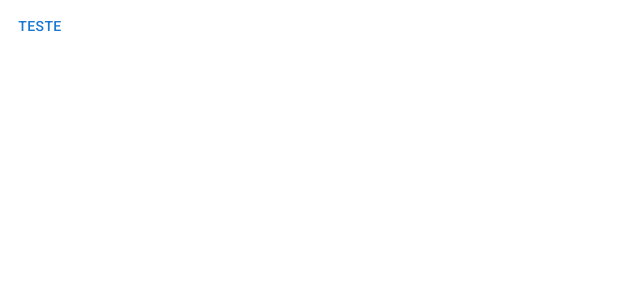
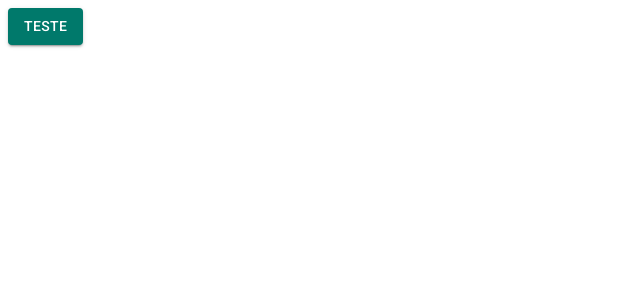
Before and after one commit to cursoskanechan/agrotis-front-test, a React (Create React App) app: page /pagina-inicial in a window 1280 px wide. Shown: the top 300 px of the page, without its empty margins (0-640 px from the left). Built offline with nearby package versions, Linux system fonts and the light colour scheme.

Commit message:
feat: Adicionado tema claro e provider.

```diff
--- a/src/App.tsx
+++ b/src/App.tsx
@@ -1,10 +1,14 @@
+import { ThemeProvider } from "@mui/material";
 import { BrowserRouter } from "react-router-dom";
 import { AppRoutes } from "./routes";
+import { LightTheme } from "./shared/themes";
 
 export const App = () => {
   return (
-   <BrowserRouter>
-    <AppRoutes/>
-   </BrowserRouter>
+    <ThemeProvider theme={LightTheme}>
+      <BrowserRouter>
+        <AppRoutes/>
+      </BrowserRouter>
+    </ThemeProvider>
   );
 }
--- a/src/routes/index.tsx
+++ b/src/routes/index.tsx
@@ -4,7 +4,7 @@
 export const AppRoutes = () => {
     return (
         <Routes>
-            <Route path="/pagina-inicial" element={<Button>Teste</Button>} />
+            <Route path="/pagina-inicial" element={<Button variant='contained' color='primary'>Teste</Button>} />
 
             <Route path="*" element={<Navigate to="/pagina-inicial" />}/>
         </Routes>
--- /dev/null
+++ b/src/shared/themes/Light.ts
@@ -0,0 +1,16 @@
+import { createTheme } from "@mui/material";
+
+
+export const LightTheme = createTheme({
+    palette: {
+        primary: {
+            main: '#00796b',
+            dark: '#00a98e',
+            contrastText: '#ffffff'
+        },
+        background: {
+            paper: '#f3f2f1',
+            default: '#8f979c',
+        },
+    }
+})
--- a/src/shared/themes/index.ts
+++ b/src/shared/themes/index.ts
@@ -1 +1 @@
-export { };
+export * from './Light';
```
